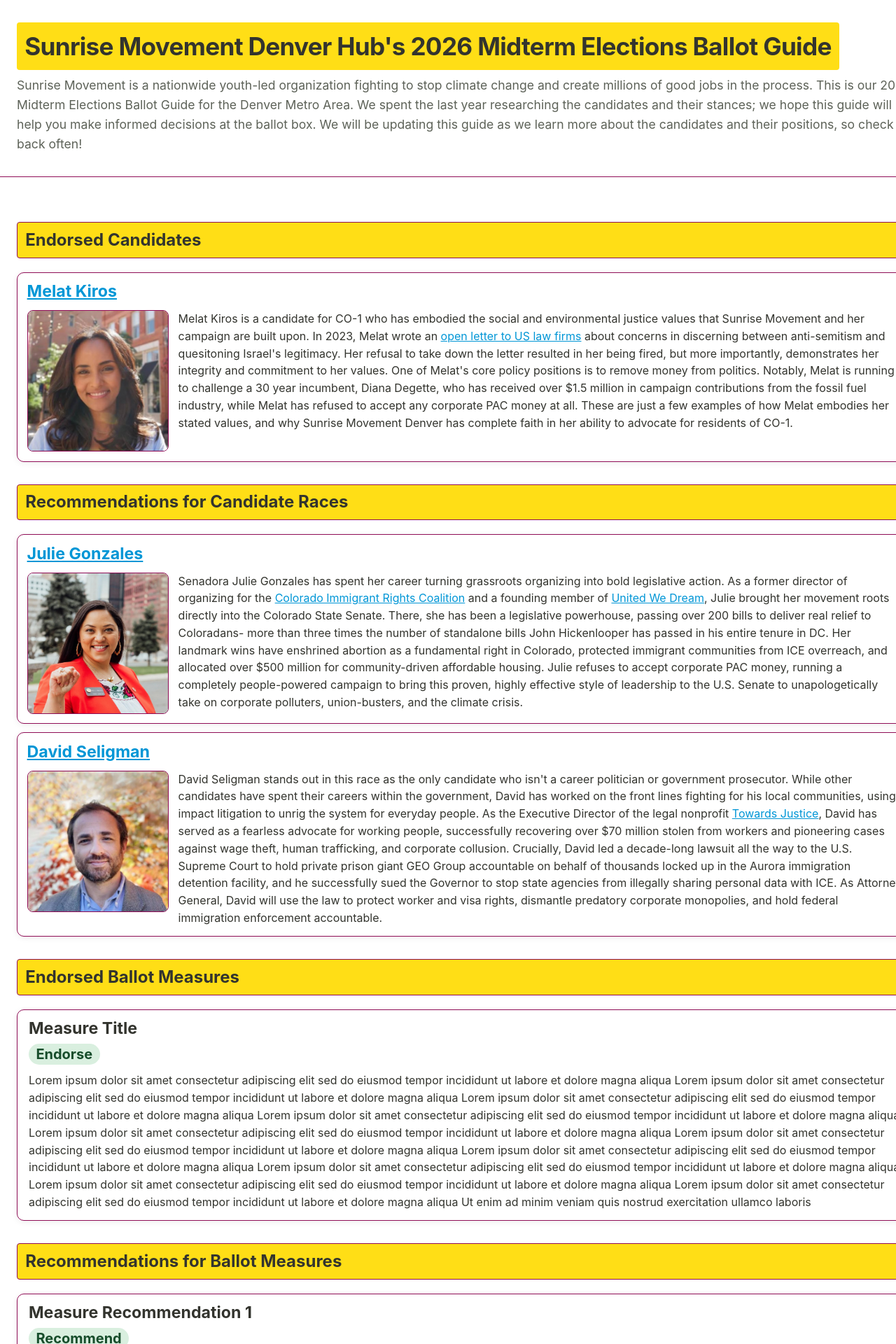
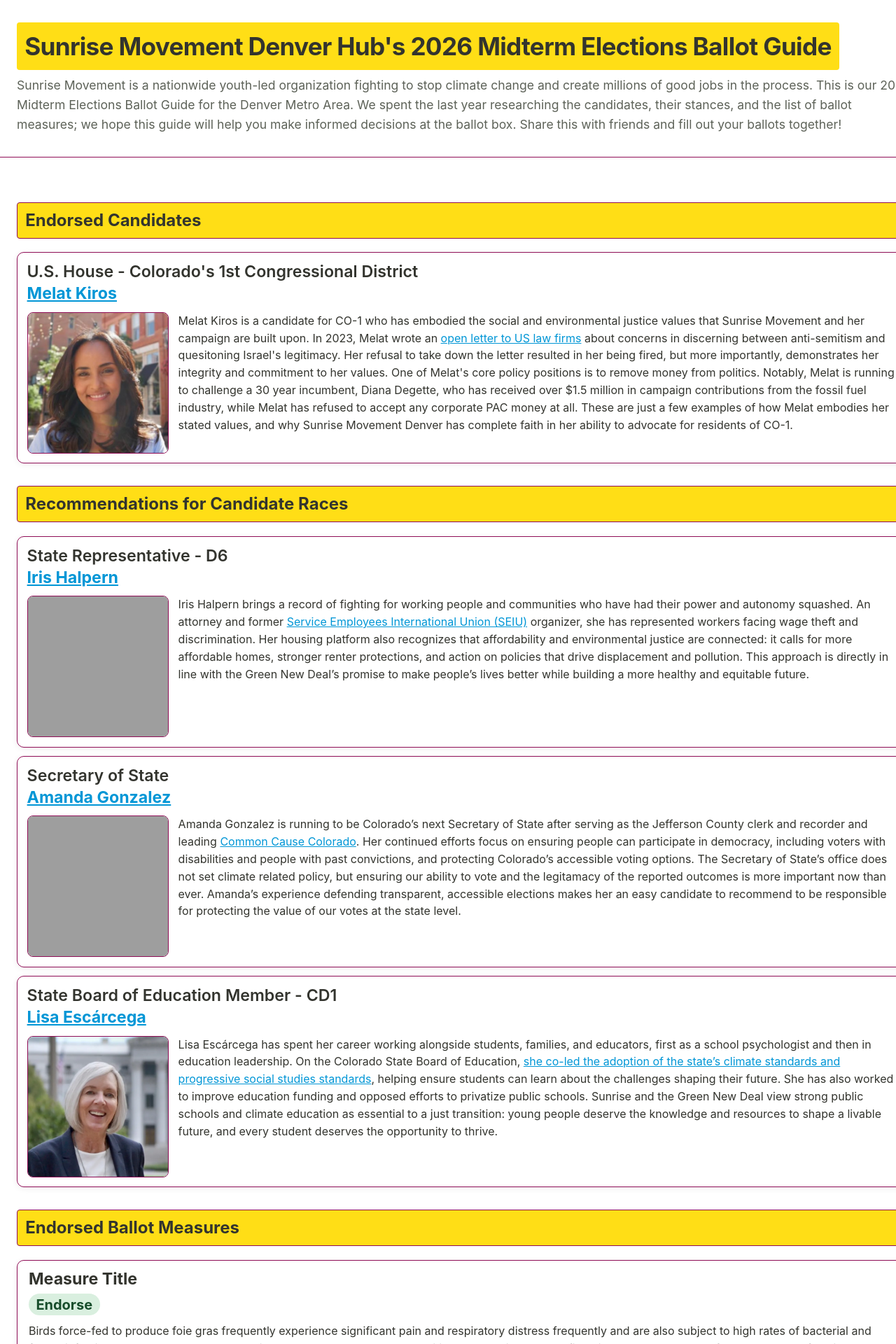
Before and after one commit to sunrisemvmtDEN/sunrisemvmtDEN.github.io, a Jekyll site: the page built from index.md, in a window 1280 px wide. Shown: the top 1920 px of the page at 70% size. Built offline with Jekyll 4.4.1, drawn with Linux system fonts in a browser that asks for light colours; some of the changed text lies outside the part shown; grey boxes are pictures that could not be loaded.

Commit message:
fixing missing sections (#24)
* feat: revamp ballot guide for the general election

Separate endorsed candidates and recommendations, add ballot measure recommendations, and retain the FAQ.

* feat(_site/data/..): writing in copy

* docs(faq.csv): removing out of date question

* docs(cand_rec, meas_endo): actually updating these

---------

```diff
--- a/_config.yaml
+++ b/_config.yaml
@@ -1,3 +1,3 @@
 theme: jekyll-theme-minimal
 title: Sunrise Movement Denver Hub's 2026 Midterm Elections Ballot Guide
-description: Sunrise Movement is a nationwide youth-led organization fighting to stop climate change and create millions of good jobs in the process. This is our 2026 Midterm Elections Ballot Guide for the Denver Metro Area. We spent the last year researching the candidates and their stances; we hope this guide will help you make informed decisions at the ballot box. We will be updating this guide as we learn more about the candidates and their positions, so check back often!
+description: Sunrise Movement is a nationwide youth-led organization fighting to stop climate change and create millions of good jobs in the process. This is our 2026 Midterm Elections Ballot Guide for the Denver Metro Area. We spent the last year researching the candidates, their stances, and the list of ballot measures; we hope this guide will help you make informed decisions at the ballot box. Share this with friends and fill out your ballots together!
--- a/data/candidates_endorsed.csv
+++ b/data/candidates_endorsed.csv
@@ -1,2 +1,2 @@
-name,url,headshot,description
-Melat Kiros,https://www.kirosforco.com/,/assets/images/endorsed/Kiros.jpg,"Melat Kiros is a candidate for CO-1 who has embodied the social and environmental justice values that Sunrise Movement and her campaign are built upon. In 2023, Melat wrote an [open letter to US law firms](https://medium.com/@melatakiros/dear-us-law-firms-77ec63e838af) about concerns in discerning between anti-semitism and quesitoning Israel's legitimacy. Her refusal to take down the letter resulted in her being fired, but more importantly, demonstrates her integrity and commitment to her values. One of Melat's core policy positions is to remove money from politics. Notably, Melat is running to challenge a 30 year incumbent, Diana Degette, who has received over $1.5 million in campaign contributions from the fossil fuel industry, while Melat has refused to accept any corporate PAC money at all. These are just a few examples of how Melat embodies her stated values, and why Sunrise Movement Denver has complete faith in her ability to advocate for residents of CO-1."
+name,race,url,headshot,description
+Melat Kiros,U.S. House - Colorado's 1st Congressional District,https://www.kirosforco.com/,/assets/images/endorsed/Kiros.jpg,"Melat Kiros is a candidate for CO-1 who has embodied the social and environmental justice values that Sunrise Movement and her campaign are built upon. In 2023, Melat wrote an [open letter to US law firms](https://medium.com/@melatakiros/dear-us-law-firms-77ec63e838af) about concerns in discerning between anti-semitism and quesitoning Israel's legitimacy. Her refusal to take down the letter resulted in her being fired, but more importantly, demonstrates her integrity and commitment to her values. One of Melat's core policy positions is to remove money from politics. Notably, Melat is running to challenge a 30 year incumbent, Diana Degette, who has received over $1.5 million in campaign contributions from the fossil fuel industry, while Melat has refused to accept any corporate PAC money at all. These are just a few examples of how Melat embodies her stated values, and why Sunrise Movement Denver has complete faith in her ability to advocate for residents of CO-1."
--- a/data/candidates_recommended.csv
+++ b/data/candidates_recommended.csv
@@ -1,3 +1,4 @@
-name,url,headshot,description
-Julie Gonzales,https://www.julieforcolorado.com/,/assets/images/endorsed/Gonzales.jpg,"Senadora Julie Gonzales has spent her career turning grassroots organizing into bold legislative action. As a former director of organizing for the [Colorado Immigrant Rights Coalition](https://coloradoimmigrant.org) and a founding member of [United We Dream](https://unitedwedream.org), Julie brought her movement roots directly into the Colorado State Senate. There, she has been a legislative powerhouse, passing over 200 bills to deliver real relief to Coloradans- more than three times the number of standalone bills John Hickenlooper has passed in his entire tenure in DC. Her landmark wins have enshrined abortion as a fundamental right in Colorado, protected immigrant communities from ICE overreach, and allocated over $500 million for community-driven affordable housing. Julie refuses to accept corporate PAC money, running a completely people-powered campaign to bring this proven, highly effective style of leadership to the U.S. Senate to unapologetically take on corporate polluters, union-busters, and the climate crisis."
-David Seligman,https://www.seligmanforag.com/,/assets/images/endorsed/Seligman.jpg,"David Seligman stands out in this race as the only candidate who isn't a career politician or government prosecutor. While other candidates have spent their careers within the government, David has worked on the front lines fighting for his local communities, using impact litigation to unrig the system for everyday people. As the Executive Director of the legal nonprofit [Towards Justice](https://www.towardsjustice.org), David has served as a fearless advocate for working people, successfully recovering over $70 million stolen from workers and pioneering cases against wage theft, human trafficking, and corporate collusion. Crucially, David led a decade-long lawsuit all the way to the U.S. Supreme Court to hold private prison giant GEO Group accountable on behalf of thousands locked up in the Aurora immigration detention facility, and he successfully sued the Governor to stop state agencies from illegally sharing personal data with ICE. As Attorney General, David will use the law to protect worker and visa rights, dismantle predatory corporate monopolies, and hold federal immigration enforcement accountable."
+name, Race, url, headshot, description
+Iris Halpern, State Representative - D6, https://www.iris4colorado.org/, /assets/images/endorsed/Halpern.png, "Iris Halpern brings a record of fighting for working people and communities who have had their power and autonomy squashed. An attorney and former [Service Employees International Union (SEIU)](https://www.seiu.org/) organizer, she has represented workers facing wage theft and discrimination. Her housing platform also recognizes that affordability and environmental justice are connected: it calls for more affordable homes, stronger renter protections, and action on policies that drive displacement and pollution. This approach is directly in line with the Green New Deal’s promise to make people’s lives better while building a more healthy and equitable future."
+Amanda Gonzalez, Secretary of State, https://www.amandaforcolorado.com/, /assets/images/endorsed/Gonzalez.png, "Amanda Gonzalez is running to be Colorado’s next Secretary of State after serving as the Jefferson County clerk and recorder and leading [Common Cause Colorado](https://www.commoncause.org/colorado/). Her continued efforts focus on ensuring people can participate in democracy, including voters with disabilities and people with past convictions, and protecting Colorado’s accessible voting options. The Secretary of State’s office does not set climate related policy, but ensuring our ability to vote and the legitamacy of the reported outcomes is more important now than ever. Amanda’s experience defending transparent, accessible elections makes her an easy candidate to recommend to be responsible for protecting the value of our votes at the state level."
+Lisa Escárcega, State Board of Education Member - CD1, https://lisaescarcega.com/, /assets/images/endorsed/Escárcega.png, "Lisa Escárcega has spent her career working alongside students, families, and educators, first as a school psychologist and then in education leadership. On the Colorado State Board of Education, [she co-led the adoption of the state’s climate standards and progressive social studies standards](https://www.cpr.org/2022/11/10/colorado-state-board-of-education-approves-new-inclusive-social-studies-standards/), helping ensure students can learn about the challenges shaping their future. She has also worked to improve education funding and opposed efforts to privatize public schools. Sunrise and the Green New Deal view strong public schools and climate education as essential to a just transition: young people deserve the knowledge and resources to shape a livable future, and every student deserves the opportunity to thrive."
--- a/data/faq.csv
+++ b/data/faq.csv
@@ -1,4 +1,3 @@
 question,answer
 "Why do the primaries matter?","In blue states and districts, the primary election *is* the main election. The winner of many of the primaries are expected to win the general election come November. So, the primary is important as it is our chance to put true progressives on the November ballot in place of (often incumbent) do-nothing-Dems who would not generate the positive change we need to see in our communities."
 "How do I vote in the primaries?","If you haven't already recieved a mail in ballot, you can go in person to a polling center and pick up a ballot, or vote in person on June 30th. If you're not registered yet, you will need your: name, birthday, address, and a Drivers License number, State ID number, or SSN. \n Useful links: [Check/Update: tr.ee/co_voter](tr.ee/co_voter) / [Register: tr.ee/co_new_voter](tr.ee/co_new_voter)"
-"Why does the questionnaire (not) cover [insert topic]?","The questionnaire is designed to help voters quickly understand where candidates stand on key issues. We understand that there are many important issues, and not all readers will have the same priorities or concerns. We tried to focus on issues that are related to Sunrise Movement Denver's mission within the context of the Denver Metro Area. If you'd like to read more about the questions that are included, they are expanded upon [here](/questionnaire-breakdown/)."
--- a/data/measure_endorsed.csv
+++ b/data/measure_endorsed.csv
@@ -1,2 +1,2 @@
 "measure title","recommendation","blurb"
-"Measure Title","Endorse","Lorem ipsum dolor sit amet consectetur adipiscing elit sed do eiusmod tempor incididunt ut labore et dolore magna aliqua Lorem ipsum dolor sit amet consectetur adipiscing elit sed do eiusmod tempor incididunt ut labore et dolore magna aliqua Lorem ipsum dolor sit amet consectetur adipiscing elit sed do eiusmod tempor incididunt ut labore et dolore magna aliqua Lorem ipsum dolor sit amet consectetur adipiscing elit sed do eiusmod tempor incididunt ut labore et dolore magna aliqua Lorem ipsum dolor sit amet consectetur adipiscing elit sed do eiusmod tempor incididunt ut labore et dolore magna aliqua Lorem ipsum dolor sit amet consectetur adipiscing elit sed do eiusmod tempor incididunt ut labore et dolore magna aliqua Lorem ipsum dolor sit amet consectetur adipiscing elit sed do eiusmod tempor incididunt ut labore et dolore magna aliqua Lorem ipsum dolor sit amet consectetur adipiscing elit sed do eiusmod tempor incididunt ut labore et dolore magna aliqua Lorem ipsum dolor sit amet consectetur adipiscing elit sed do eiusmod tempor incididunt ut labore et dolore magna aliqua Lorem ipsum dolor sit amet consectetur adipiscing elit sed do eiusmod tempor incididunt ut labore et dolore magna aliqua Ut enim ad minim veniam quis nostrud exercitation ullamco laboris"
+"Measure Title","Endorse","Birds force-fed to produce foie gras frequently experience significant pain and respiratory distress frequently and are also subject to high rates of bacterial and fungal infection due to punctures and abrasions caused by the process. Additionally, the birds are confined in very small quarters for the purpose of easier “feeding”. The production of foie gras also has significant risks involved in its production. Specifically, there are environmental impacts due to the high nitrogen and phosphorous contents of “discharge runoff”. This wastewater can help fuel algal blooms in local water sources which can degrade the environment by depleting the oxygen in the water leading to “fish die-offs” and additional negative impacts to the local ecology. This measure was put forward by Sunrise Denver's friends from [Pro Animal Future](https://proanimal.org/), and we are proud of their grassroots efforts to get this on the ballot!"
--- a/index.md
+++ b/index.md
@@ -77,8 +77,16 @@ title: 2026 Ballot Guide
     color: var(--sunrise-charcoal);
   }
 
-  .candidate-name {
+  .candidate-heading {
     grid-column: 1 / -1;
+  }
+
+  .candidate-race {
+    margin: 0 0 0.2rem;
+    color: var(--sunrise-charcoal);
+    font-size: 1.45rem;
+    line-height: 1.2;
+    font-weight: 600;
   }
 
   .candidate-name a {
@@ -378,7 +387,10 @@ title: 2026 Ballot Guide
           : "";
 
         return `<article class="candidate-card">
-          <h3 class="candidate-name">${nameHtml}</h3>
+          <div class="candidate-heading">
+            ${race ? `<p class="candidate-race">${escapeHtml(race)}</p>` : ""}
+            <h3 class="candidate-name">${nameHtml}</h3>
+          </div>
           ${imageHtml}
           <p class="candidate-description">${linkifyText(description)}</p>
         </article>`;
```
Also changed, not shown: other parts of index.md (+2 -1 lines), README.md.
